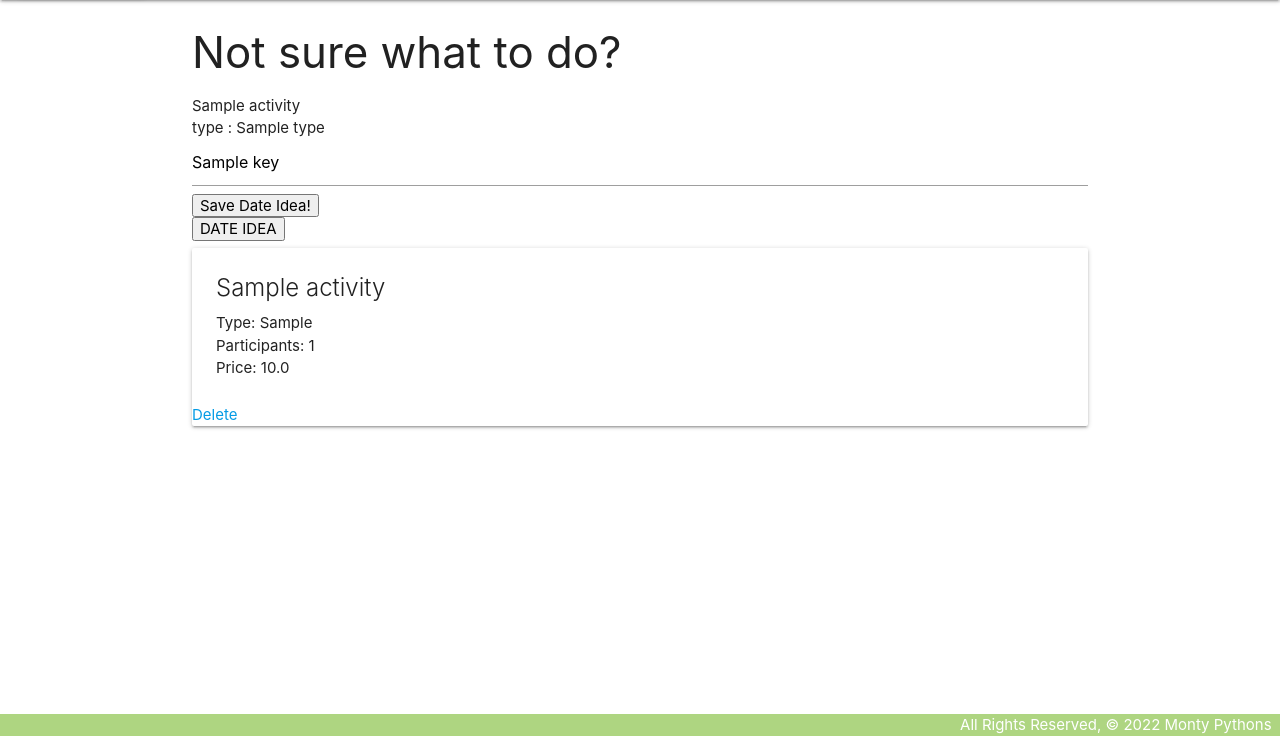
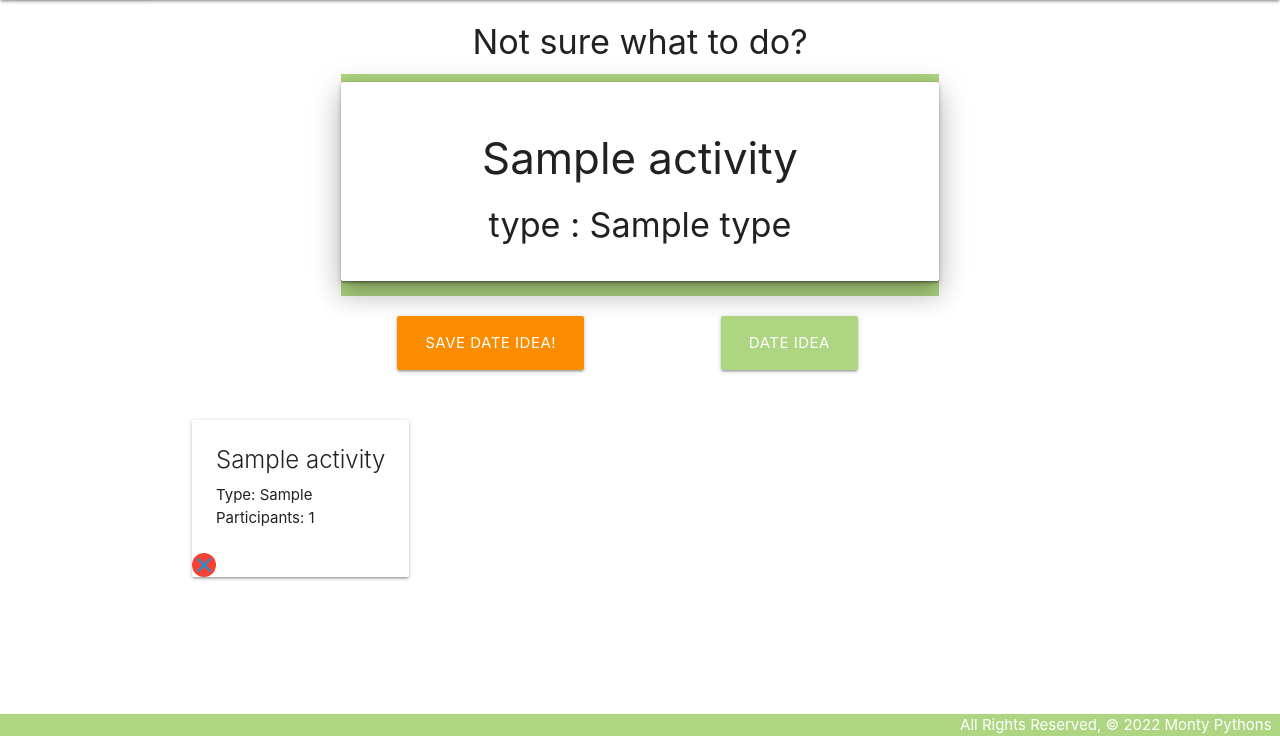
Before and after one commit to heyjudesmom/save-the-date, a Django app: template main_app/templates/activity.html in a window 1280 px wide. Shown: the part 64-800 px from the top of the page. Run offline with Django 4.2, Linux system fonts and the light colour scheme; tables that the repository leaves empty hold one stand-in row (values such as "Sample post"); the template is opened without the code that fills it: values that come from a table or form of the project are taken from there, most other values are stand-ins (such as "Sample title", 1, 10 or a date in 2020).

Commit message:
in progess Idea Page

```diff
--- a/main_app/templates/activity.html
+++ b/main_app/templates/activity.html
@@ -1,37 +1,52 @@
 {% extends 'base.html' %}
 {% block content %}
 
-<h3>Not sure what to do?</h3>
-<div>
-    {{ a.activity }}
-    <br>
-    type : {{ a.type }}
+<div class="row center-align">
+    <div class="col s12 center"><h4>Not sure what to do?</h4></div>
+    <div class="col s8 offset-s2 center #9ccc65 light-green lighten-2 ">
+        <div class="card">
+            <div class ="card-content z-depth-4">
+                <h3>{{ a.activity }}</h3>
+                <h4> type : {{ a.type }}</h4>
+            </div>
+        </div>
+    </div>
+</div>
 
+<div class="row center-align">
+    <div class="col s6 push-s1 ">
         <form action="{% url 'create_activity' %}" method="GET">
             {% csrf_token %}
-        <input name="key" value="{{ a.key }}">
+            <input type="hidden" name="key" value="{{ a.key }}">
             <input type="hidden" name="name" value="{{ a.name }}">
             <input type="hidden" name="type" value="{{ a.type }}">
             <input type="hidden" name="participants" value="{{ a.participants }}">
             <input type="hidden" name="price" value="{{ a.price }}">
             <input type="hidden" name="user" value="{{ a.user }}">
-        <button type="submit">Save Date Idea!</button>
+            <button type="submit" class="waves-effect waves-light btn-large pulse #fb8c00 orange darken-1">Save Date Idea!</button>
         </form>
     </div>
+    <div class="col s6 pull-s1">
         <form action="{% url 'activity' %}" method="POST">
             {% csrf_token %}
-    <button type="submit">DATE IDEA</button>
+            <button type="submit" class="waves-effect waves-light btn-large pulse #9ccc65 light-green lighten-2">DATE IDEA</button>
         </form>
-<div class="col s6">
+    </div>
+</div>
+<br>
+<!-- <div class="col s12"> -->
+<div class="row">
     {% for x in all_activities %}
-    <div class="card">
+    <div class="col s4">
+        <div class="card" style="display:inline-block">
             <div class="card-content">
                 <span class="card-title">{{ x.name }}</span>
                 <p>Type: {{ x.type }}</p>
                 <p>Participants: {{ x.participants }}</p>
-            <p>Price: {{ x.price }}</p>
+
             </div>
-        <a href="{% url 'activities_delete' x.id %}">Delete</a>
+            <a href="{% url 'activities_delete' x.id %}" class="waves-effect waves-light material-icons circle red">close</a>
+        </div>
     </div>
     {% endfor %}
 </div>
```
Lines whose indentation alone changed are shown as unchanged.
